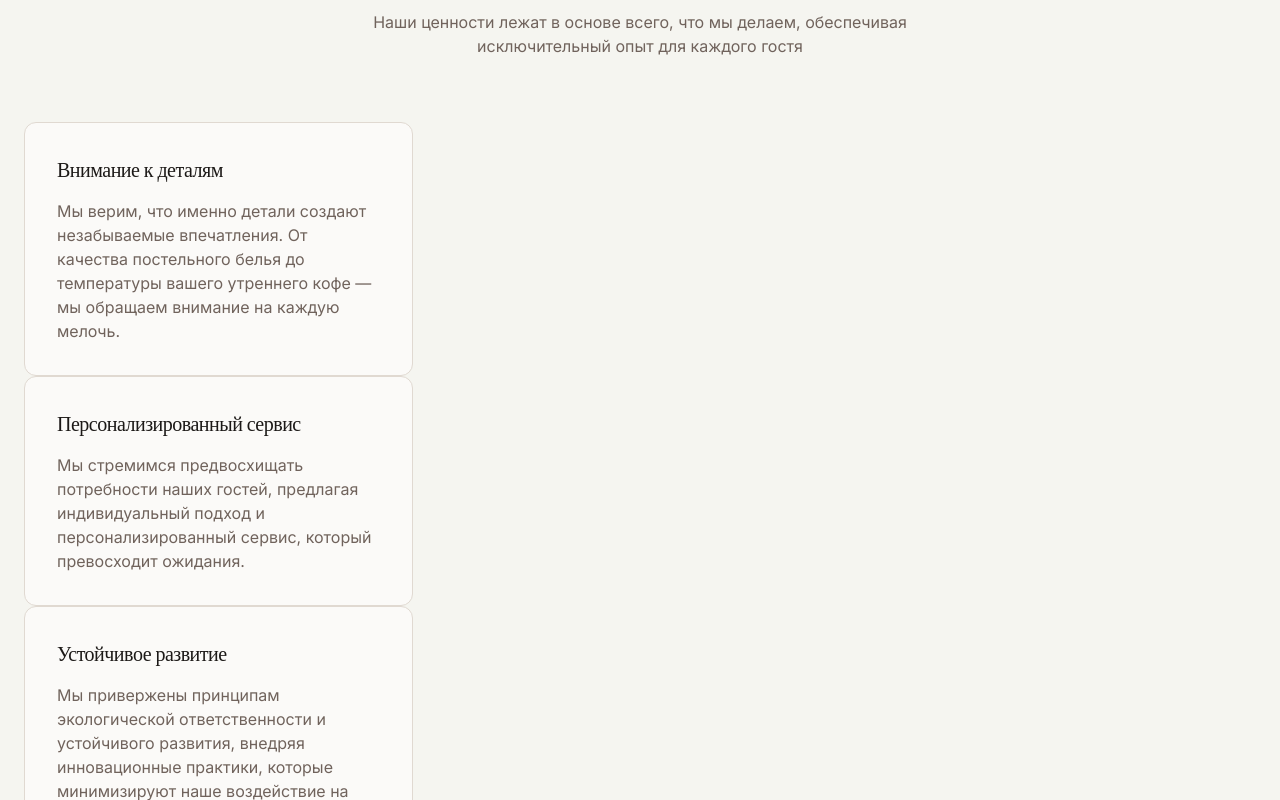
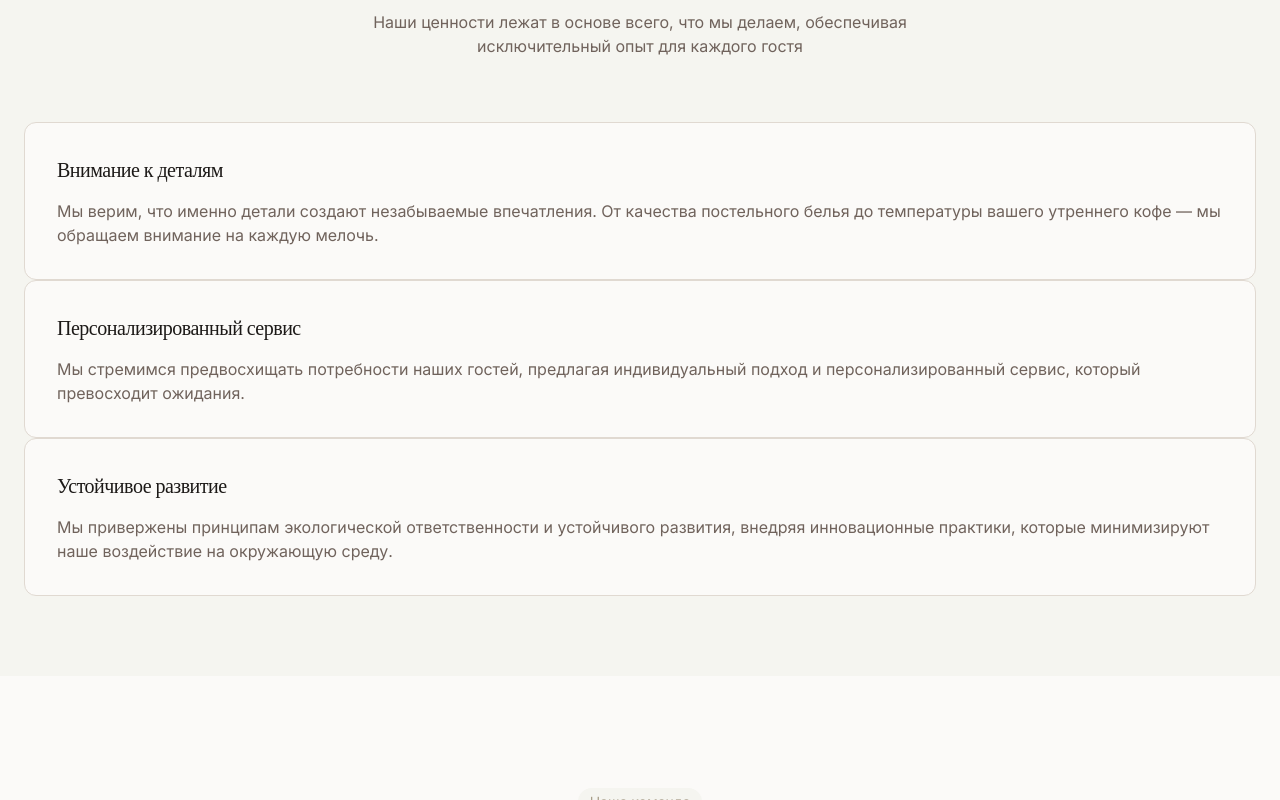
Before and after one commit to kompanyon1/room-nest-portal, a React (Vite) app: page /about in a window 1280 px wide. Shown: the part 1320-2120 px from the top of the page. Built offline with nearby package versions, Linux system fonts and the light colour scheme.

Commit message:
Layout values horizontally
Modify the layout of the values section to display the value cards horizontally.

```diff
--- a/src/pages/About.tsx
+++ b/src/pages/About.tsx
@@ -81,8 +81,8 @@ const About = () => {
             </div>
           </FadeIn>
 
-          <div className="grid grid-cols-1 md:grid-cols-3 gap-8">
-            <FadeInStagger>
+          <div className="flex flex-col md:flex-row gap-8">
+            <FadeInStagger direction="right" distance={30}>
               <ValueCard
                 title="Внимание к деталям"
                 description="Мы верим, что именно детали создают незабываемые впечатления. От качества постельного белья до температуры вашего утреннего кофе — мы обращаем внимание на каждую мелочь."
@@ -203,7 +203,7 @@ const About = () => {
 
 function ValueCard({ title, description }: { title: string; description: string }) {
   return (
-    <div className="bg-background p-8 rounded-xl border border-border h-full">
+    <div className="bg-background p-8 rounded-xl border border-border flex-1 h-full">
       <h3 className="font-serif text-xl font-medium mb-4">{title}</h3>
       <p className="text-muted-foreground">{description}</p>
     </div>
```
